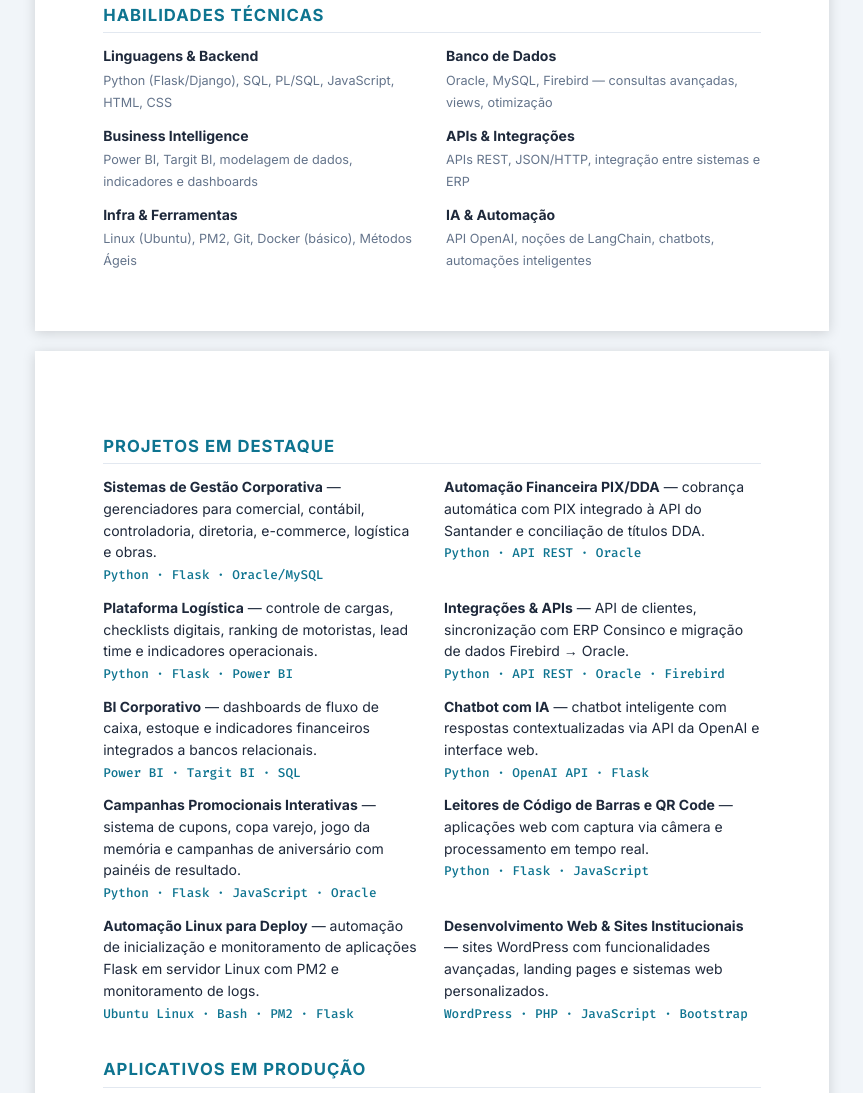
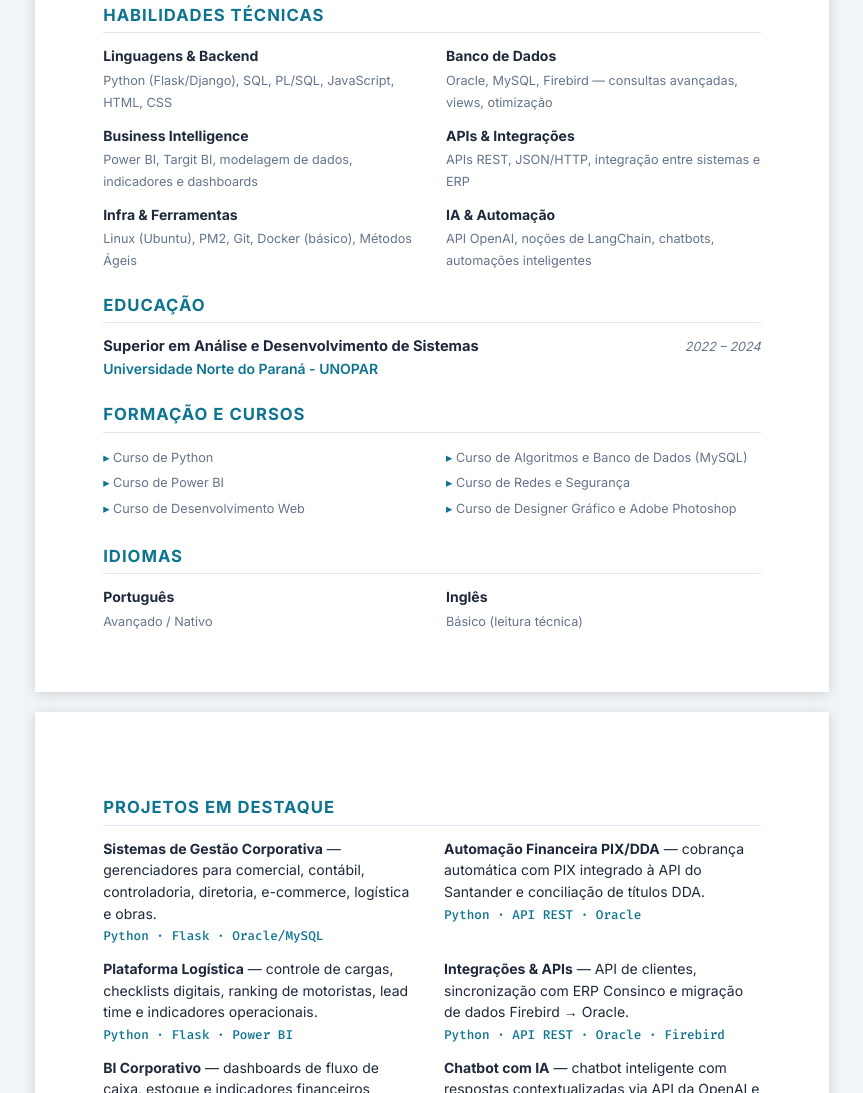
Before and after one commit to Israelsgdev/portifolio, a plain HTML site: page curriculo.html in a window 1280 px wide. Shown: the part 955-2048 px from the top of the page, without its empty margins (208-1071 px from the left). Drawn offline with Linux system fonts and the light colour scheme.

Commit message:
1.0.6
Adicionar idiomas formação e cursos

```diff
--- a/curriculo.html
+++ b/curriculo.html
@@ -369,6 +369,46 @@
                 </div>
             </div>
         </section>
+
+        <!-- Educação -->
+        <section>
+            <h2>Educação</h2>
+            <div class="job">
+                <div class="job-header">
+                    <span class="job-title">Superior em Análise e Desenvolvimento de Sistemas</span>
+                    <span class="job-date">2022 – 2024</span>
+                </div>
+                <span class="job-company">Universidade Norte do Paraná - UNOPAR</span>
+            </div>
+        </section>
+
+        <!-- Formação e Cursos -->
+        <section>
+            <h2>Formação e Cursos</h2>
+            <ul class="project-list" style="columns: 2;">
+                <li>Curso de Python</li>
+                <li>Curso de Power BI</li>
+                <li>Curso de Desenvolvimento Web</li>
+                <li>Curso de Algoritmos e Banco de Dados (MySQL)</li>
+                <li>Curso de Redes e Segurança</li>
+                <li>Curso de Designer Gráfico e Adobe Photoshop</li>
+            </ul>
+        </section>
+
+        <!-- Idiomas -->
+        <section>
+            <h2>Idiomas</h2>
+            <div class="skills-grid">
+                <div class="skill-group">
+                    <strong>Português</strong>
+                    <span>Avançado / Nativo</span>
+                </div>
+                <div class="skill-group">
+                    <strong>Inglês</strong>
+                    <span>Básico (leitura técnica)</span>
+                </div>
+            </div>
+        </section>
     </div>
 
     <!-- Página 2: Projetos -->
```
Also changed, not shown: index.html (+39 -0 lines).
